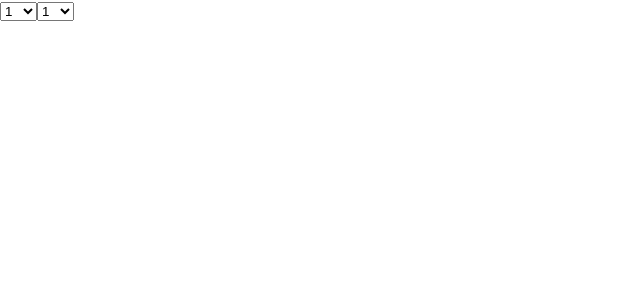
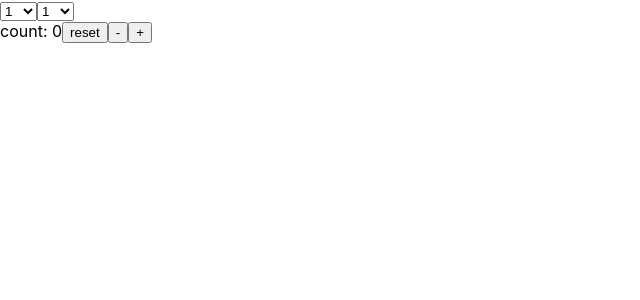
Before and after one commit to lunathebright/react-practice, a React (Create React App) app: page / in a window 1280 px wide. Shown: the top 300 px of the page, without its empty margins (0-640 px from the left). Built offline with nearby package versions, Linux system fonts and the light colour scheme.

Commit message:
useReducer

```diff
--- a/src/App.js
+++ b/src/App.js
@@ -7,7 +7,7 @@ function App() {
     <div className="App">
       <Memo />
       {/* <Reducer2 birthYear="2015" / */}
-      {/* <Reducer userName="luna" /> */}
+      <Reducer userName="luna" />
     </div>
   );
 }
--- a/src/studies/Reducer.jsx
+++ b/src/studies/Reducer.jsx
@@ -1,15 +1,56 @@
 import React, { useReducer } from "react";
 
-export default function Reducer({ userName }) {
-  const initialState = { userName };
+// export default function Reducer({ userName }) {
+//   const initialState = { userName };
 
-  // state에 의존적인 값을 사용하는 경우에 적합하기 때문에 좋은 예시 아님
+//   // state에 의존적인 값을 사용하는 경우에 적합하기 때문에 좋은 예시 아님
+//   function reducer(state, action) {
+//     switch (action.type) {
+//       case "female":
+//         return { userName: `Ms. ${userName}` };
+//       case "male":
+//         return { userName: `Mr. ${userName}` };
+//       default:
+//         throw new Error();
+//     }
+//   }
+
+//   const [state, dispatch] = useReducer(reducer, initialState);
+
+//   return (
+//     <div>
+//       <span>{`hello, ${state.userName}`}</span>
+//       <br />
+//       <button
+//         onClick={() => {
+//           dispatch({ type: "female" });
+//         }}
+//       >
+//         female
+//       </button>
+//       <button
+//         onClick={() => {
+//           dispatch({ type: "male" });
+//         }}
+//       >
+//         male
+//       </button>
+//     </div>
+//   );
+
+// }
+
+export default function Reducer() {
+  const initialState = { count: 0 };
+
   function reducer(state, action) {
     switch (action.type) {
-      case "female":
-        return { userName: `Ms. ${userName}` };
-      case "male":
-        return { userName: `Mr. ${userName}` };
+      case "reset":
+        return initialState;
+      case "decrement":
+        return { count: state.count - 1 };
+      case "increment":
+        return { count: state.count + 1 };
       default:
         throw new Error();
     }
@@ -19,48 +60,10 @@ export default function Reducer({ userName }) {
 
   return (
     <div>
-      <span>{`hello, ${state.userName}`}</span>
-      <br />
-      <button
-        onClick={() => {
-          dispatch({ type: "female" });
-        }}
-      >
-        female
-      </button>
-      <button
-        onClick={() => {
-          dispatch({ type: "male" });
-        }}
-      >
-        male
-      </button>
+      <span>count: {state.count}</span>
+      <button onClick={() => dispatch({ type: "reset" })}>reset</button>
+      <button onClick={() => dispatch({ type: "decrement" })}>-</button>
+      <button onClick={() => dispatch({ type: "increment" })}>+</button>
     </div>
   );
-
-  // const initialState = { count: 0 };
-
-  // function reducer(state, action) {
-  //   switch (action.type) {
-  //     case "reset":
-  //       return initialState;
-  //     case "decrement":
-  //       return { count: state.count - 1 };
-  //     case "increment":
-  //       return { count: state.count + 1 };
-  //     default:
-  //       throw new Error();
-  //   }
-  // }
-
-  // const [state, dispatch] = useReducer(reducer, initialState);
-
-  // return (
-  //   <div>
-  //     <span>count: {state.count}</span>
-  //     <button onClick={() => dispatch({ type: "reset" })}>reset</button>
-  //     <button onClick={() => dispatch({ type: "decrement" })}>-</button>
-  //     <button onClick={() => dispatch({ type: "increment" })}>+</button>
-  //   </div>
-  // );
 }
```
